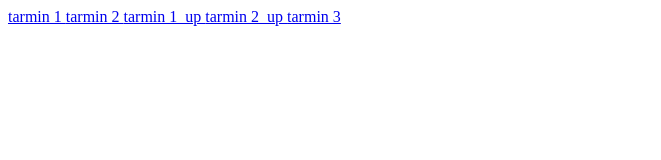
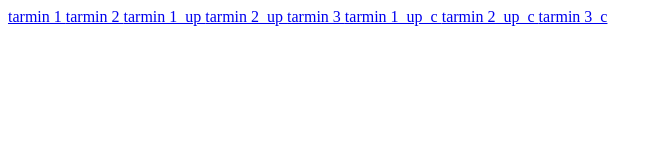
Before and after one commit to MahsaMahlouji/MahsaMahlouji.github.io, a plain HTML site: page index.html in a window 1280 px wide. Shown: the whole page, without its empty margins (0-661 px from the left). Drawn offline with Linux system fonts and the light colour scheme.

Commit message:
Update index.html

```diff
--- a/index.html
+++ b/index.html
@@ -3,3 +3,6 @@
 <a href="tamrin1_up.html"> tarmin 1_up </a>
 <a href="tamrin2_up.html"> tarmin 2_up </a>
 <a href="tamrin3.html"> tarmin 3 </a>
+<a href="tamrin1_up.css"> tarmin 1_up_c </a>
+<a href="tamrin2_up.css"> tarmin 2_up_c </a>
+<a href="tamrin3.css"> tarmin 3_c </a>
```
